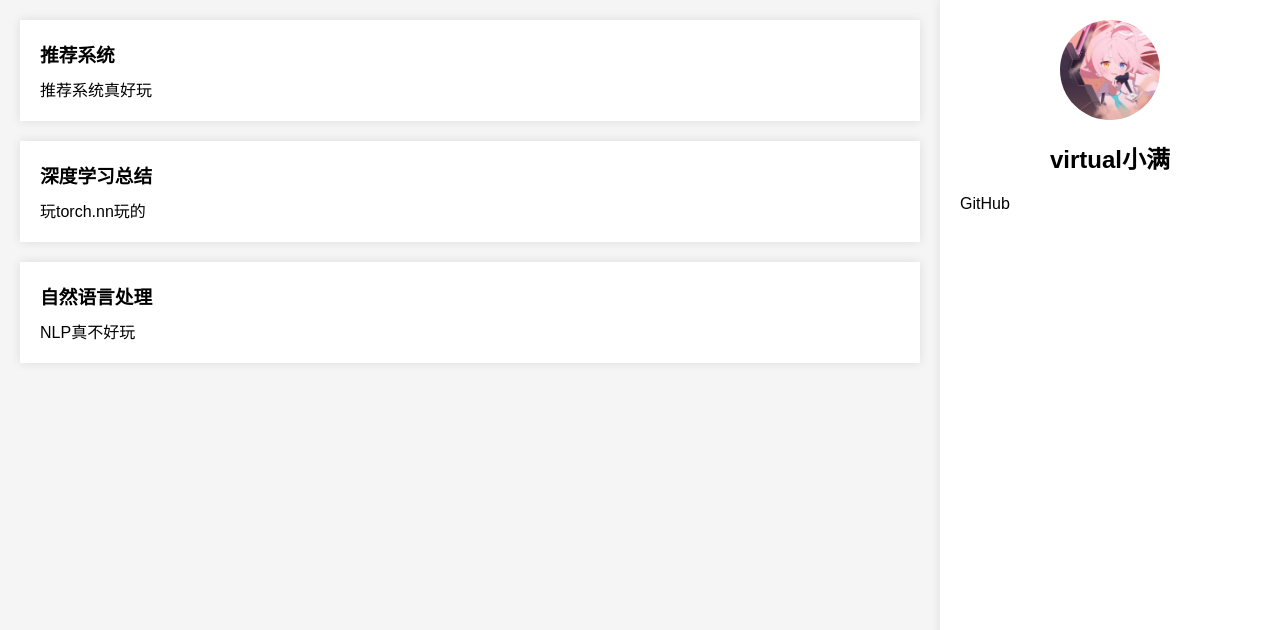
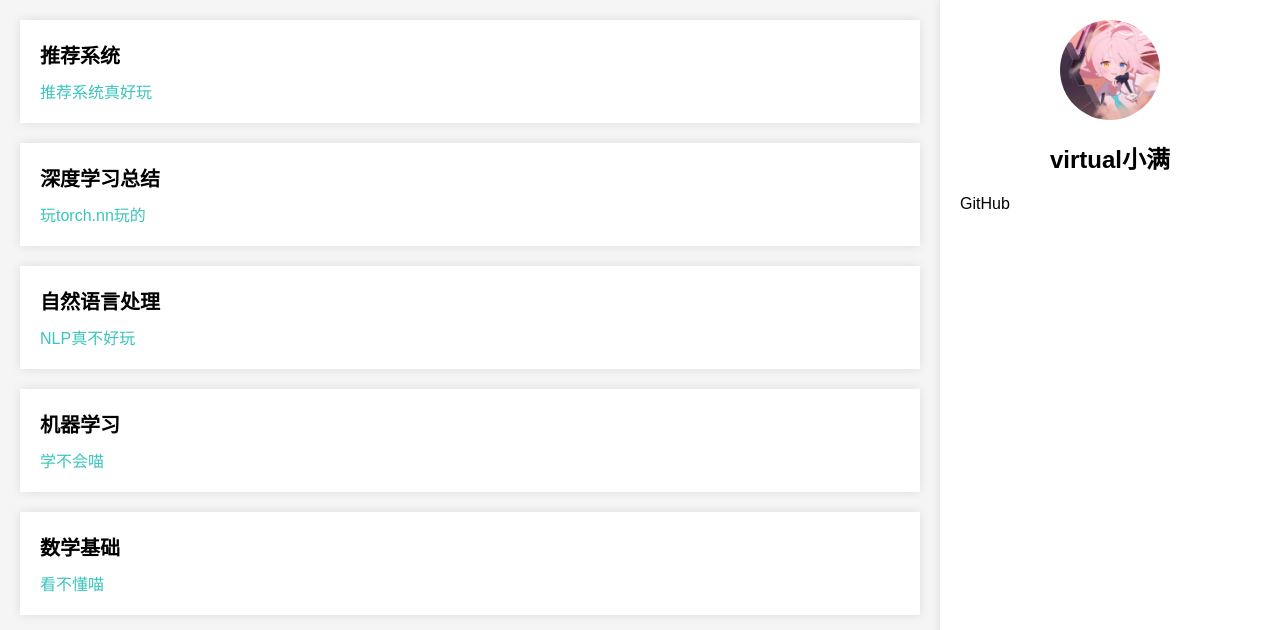
Before and after one commit to virtualxiaoman/virtualxiaoman.github.io, a plain HTML site: page index.html in a window 1280 px wide. Drawn offline with Linux system fonts and the light colour scheme.

Commit message:
更新2个pdf

```diff
--- a/index.html
+++ b/index.html
@@ -29,6 +29,18 @@
                     <p>NLP真不好玩</p>
                 </a>
             </div>
+            <div class="article">
+                <a href="article/机器学习.pdf">
+                    <h3>机器学习</h3>
+                    <p>学不会喵</p>
+                </a>
+            </div>
+            <div class="article">
+                <a href="article/数学基础.pdf">
+                    <h3>数学基础</h3>
+                    <p>看不懂喵</p>
+                </a>
+            </div>
             <!-- Add more articles here -->
         </div>
         <div class="sidebar">
--- a/style.css
+++ b/style.css
@@ -63,12 +63,19 @@ a {
     padding: 20px;
     background-color: #fff;
     box-shadow: 0 0 10px rgba(0, 0, 0, 0.1);
+    transition: background-color 0.3s ease; /* 添加过渡效果 */
+}
+
+.article:hover {
+    background-color: rgba(102, 204, 255, 0.3); /* 设置悬浮时的浅蓝色背景和透明度 */
 }
 
 .article h3 {
     margin: 0 0 10px;
+    font-size: 20px;
 }
 
 .article p {
     margin: 0;
+    color: #39c5bb;
 }
```
Also changed, not shown: 2 other files.
